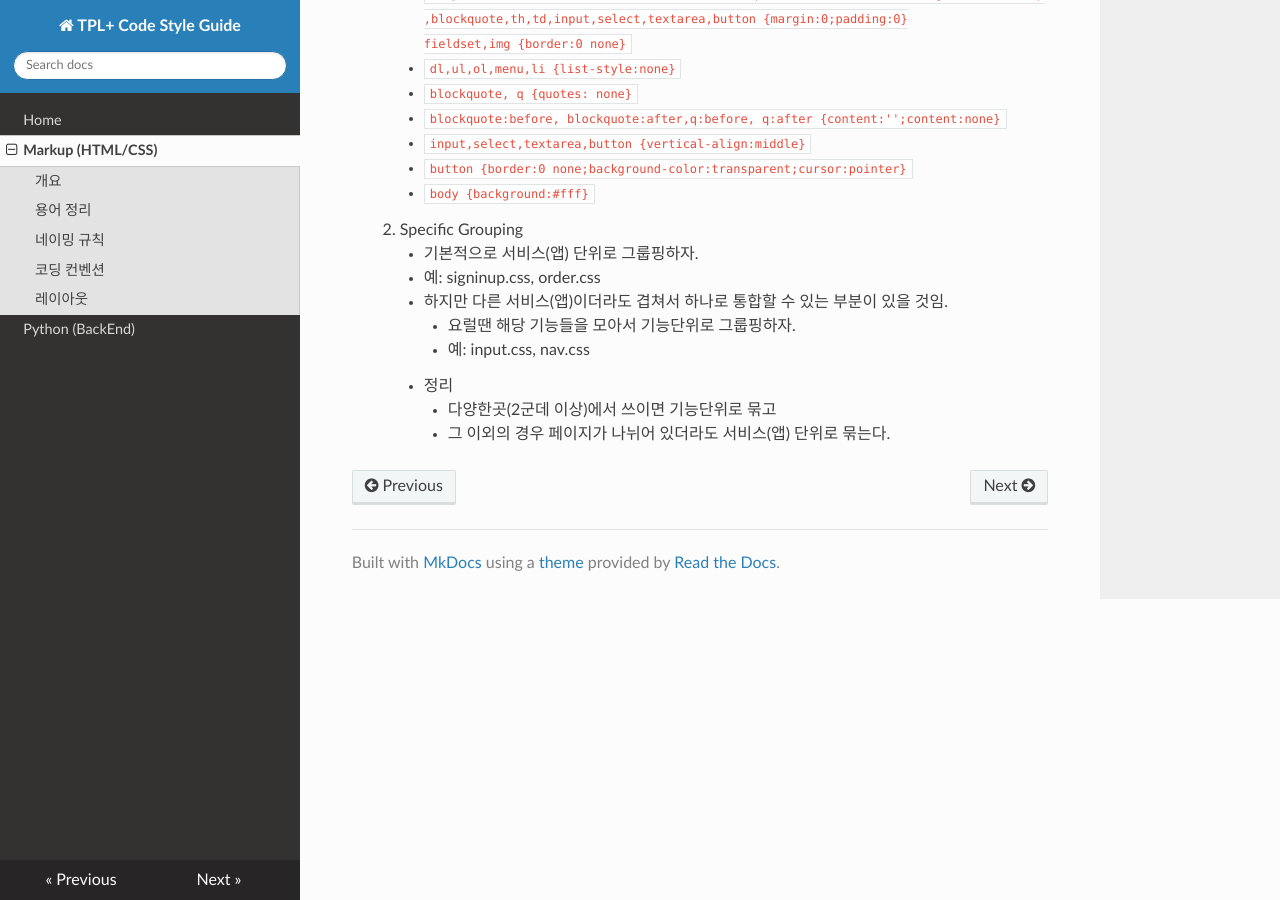
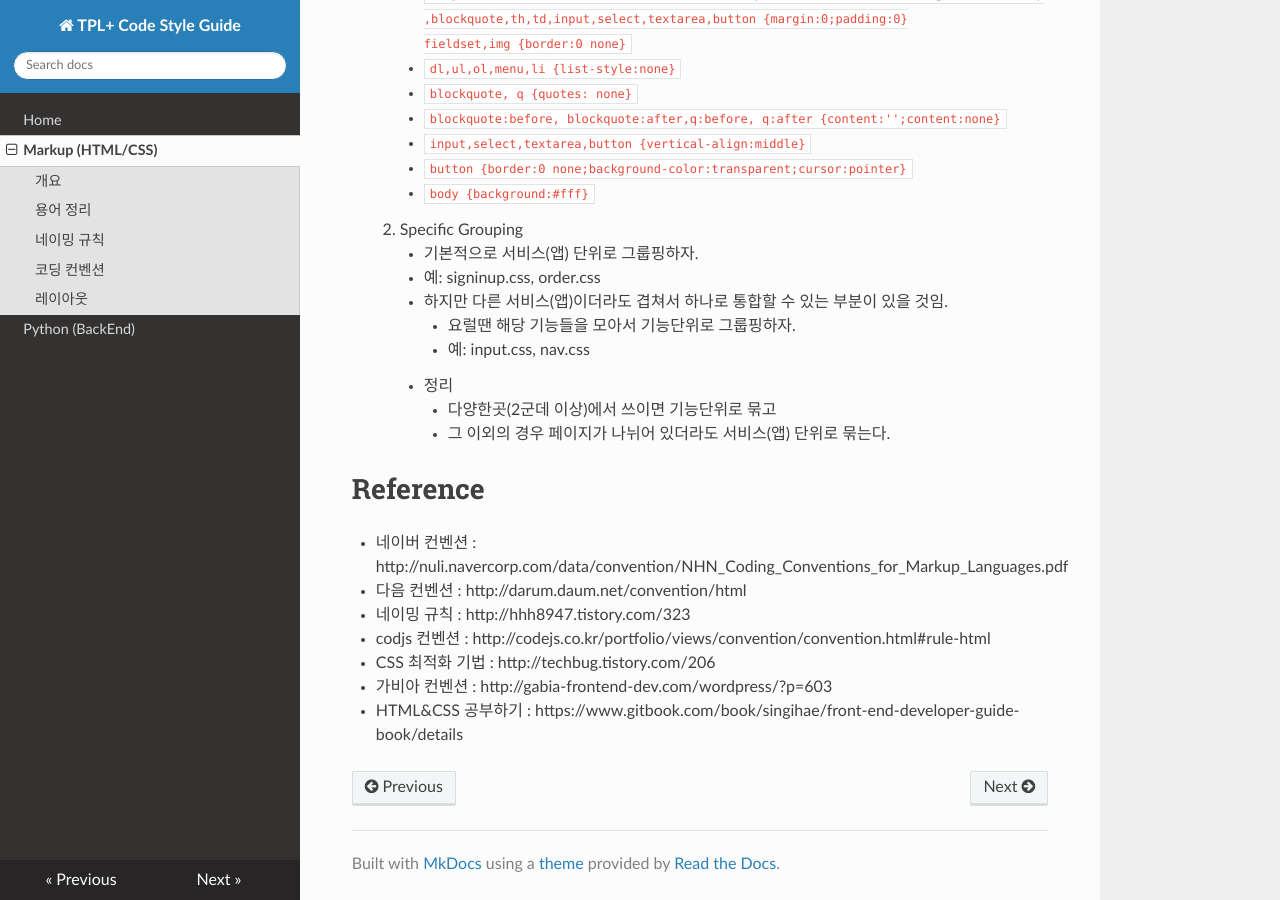
Before and after one commit to tplplus/TplCodeStyleGuide, an MkDocs documentation site: the page built from docs/markup.md, in a window 1280 px wide and 900 px high, scrolled down 4336 px. Built offline with MkDocs 1.6.1, drawn with Linux system fonts in a browser that asks for light colours; nearby versions of some CDN libraries; old or Windows-style settings are respelled for this version of MkDocs.

Commit message:
add refereces

```diff
--- a/docs/markup.md
+++ b/docs/markup.md
@@ -15,14 +15,12 @@
 - Tag
 - Attribute
 
-
 ## 네이밍 규칙
 1. 공통 규칙
     - 짧고 간단한 이름을 사용하자. 하지만 자신만 아는 줄임은 피하자.
     - 모든 네이밍은 **`형태(prefix) + 의미(subfix) + 상태(suffix)`** 순서로 조합한다.
     - 이름에는 **영문, 숫자, 언더스코어(_), 하이픈(-)**를 사용한다. (하이픈은 CSS에서만)
     - 이름의 시작은 영문소문자나 언더스코어만 가능하다.
-
 
 1. HTML/CSS
     - ID 이름는 카멜케이스*를 사용하자. (예: id="listOrder")
@@ -217,3 +215,13 @@ fieldset,img {border:0 none}`
         - 정리
             - 다양한곳(2군데 이상)에서 쓰이면 기능단위로 묶고
             - 그 이외의 경우 페이지가 나뉘어 있더라도 서비스(앱) 단위로 묶는다.
+
+
+# Reference
+- 네이버 컨벤션 : http://nuli.navercorp.com/data/convention/NHN_Coding_Conventions_for_Markup_Languages.pdf
+- 다음 컨벤션 : http://darum.daum.net/convention/html
+- 네이밍 규칙 : http://hhh8947.tistory.com/323
+- codjs 컨벤션 : http://codejs.co.kr/portfolio/views/convention/convention.html#rule-html
+- CSS 최적화 기법 : http://techbug.tistory.com/206
+- 가비아 컨벤션 : http://gabia-frontend-dev.com/wordpress/?p=603
+- HTML&CSS 공부하기 : https://www.gitbook.com/book/singihae/front-end-developer-guide-book/details
```
